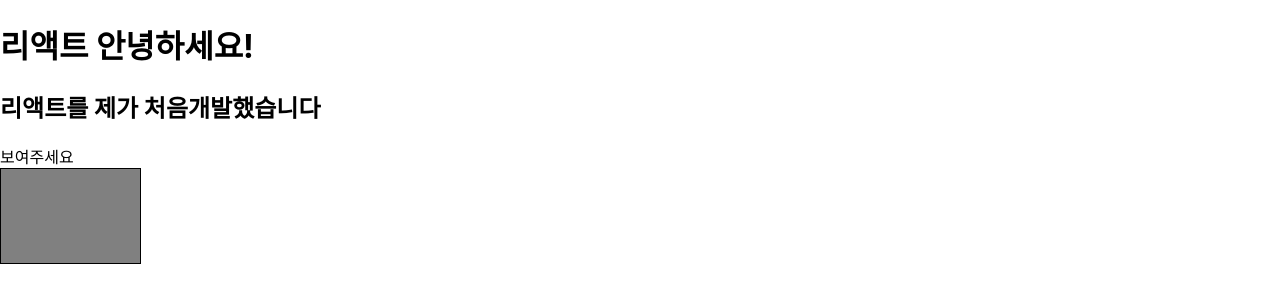
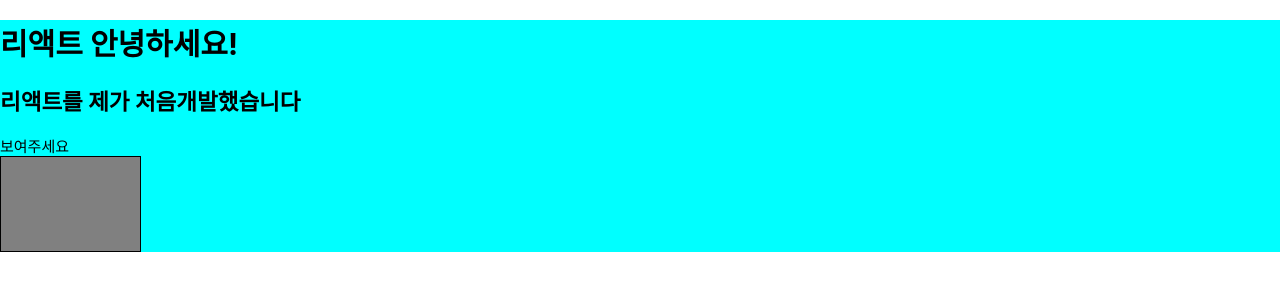
Before and after one commit to FitCoderOfficial/next13_landing, a React (Create React App) app: page / in a window 1280 px wide. Shown: the top 302 px of the page. Built offline with nearby package versions, Linux system fonts and the light colour scheme.

Commit message:
feat: Add css

```diff
--- a/src/App.css
+++ b/src/App.css
@@ -1,32 +1,4 @@
-.App {
-  text-align: center;
+.my-div {
+  background-color: aqua;
+  font-size: 15px;
 }
-
-.App-logo {
-  animation: App-logo-spin infinite 20s linear;
-  height: 40vmin;
-}
-
-.App-header {
-  background-color: #282c34;
-  min-height: 100vh;
-  display: flex;
-  flex-direction: column;
-  align-items: center;
-  justify-content: center;
-  font-size: calc(10px + 2vmin);
-  color: white;
-}
-
-.App-link {
-  color: #61dafb;
-}
-
-@keyframes App-logo-spin {
-  from {
-    transform: rotate(0deg);
-  }
-  to {
-    transform: rotate(360deg);
-  }
-}
--- a/src/App.js
+++ b/src/App.js
@@ -1,4 +1,5 @@
 import React, { Component } from 'react';
+import './App.css';
 
 class App extends Component {
   render() {
@@ -16,7 +17,7 @@ class App extends Component {
 
 
     return (
-      <div>
+      <div class="my-div">
       <h1> 리액트 안녕하세요! </h1>
       <h2> 리액트를 {text} 처음개발했습니다 </h2>
       {
```
